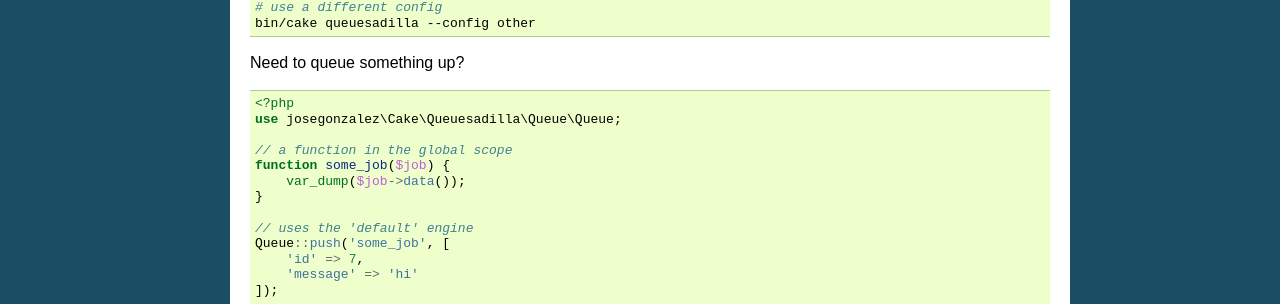
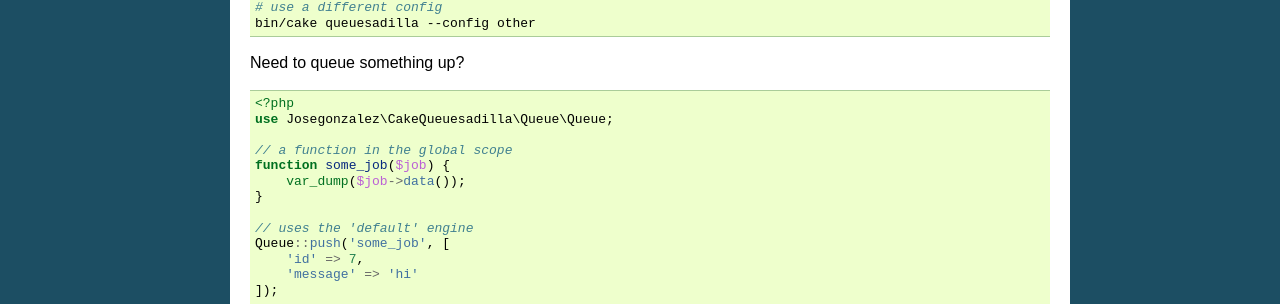
Before and after one commit to josegonzalez/cakephp-queuesadilla, a Sphinx documentation site: the page built from docs/examples.rst, in a window 1280 px wide. Shown: the part 381-685 px from the top of the page. Built offline with Sphinx 7.4.7, drawn with Linux system fonts in a browser that asks for light colours.

Commit message:
Fixed namespace in example

```diff
--- a/docs/examples.rst
+++ b/docs/examples.rst
@@ -28,7 +28,7 @@
 .. code:: php
 
     <?php
-    use josegonzalez\Cake\Queuesadilla\Queue\Queue;
+    use Josegonzalez\CakeQueuesadilla\Queue\Queue;
 
     // a function in the global scope
     function some_job($job) {
```
